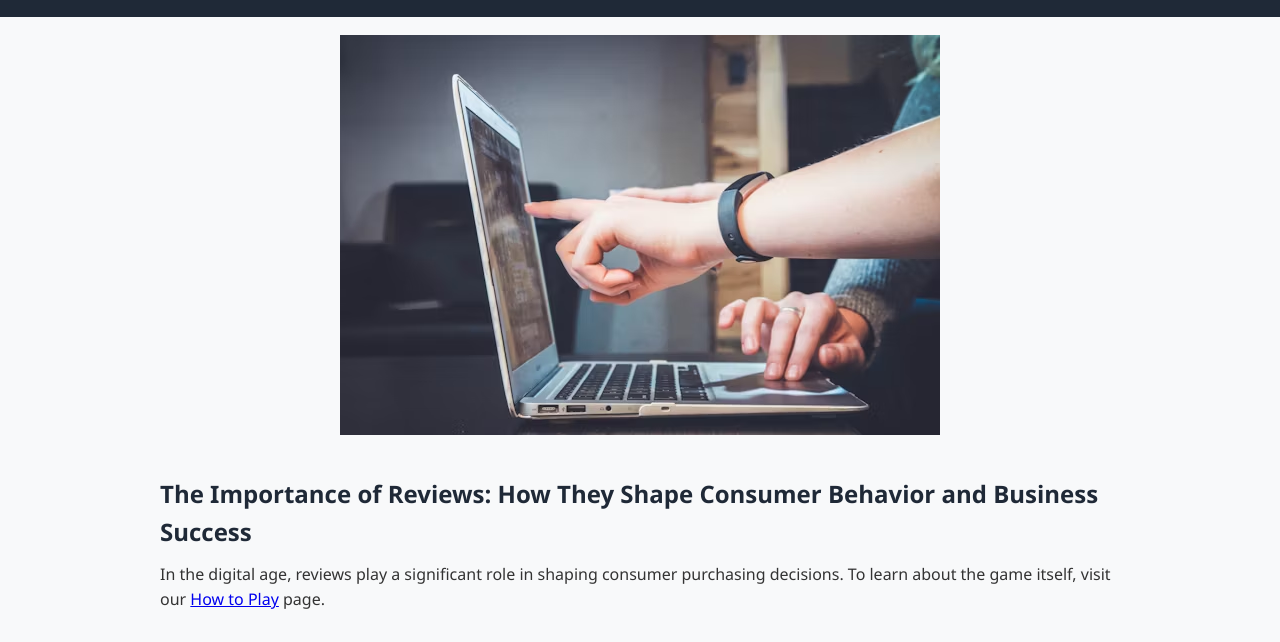
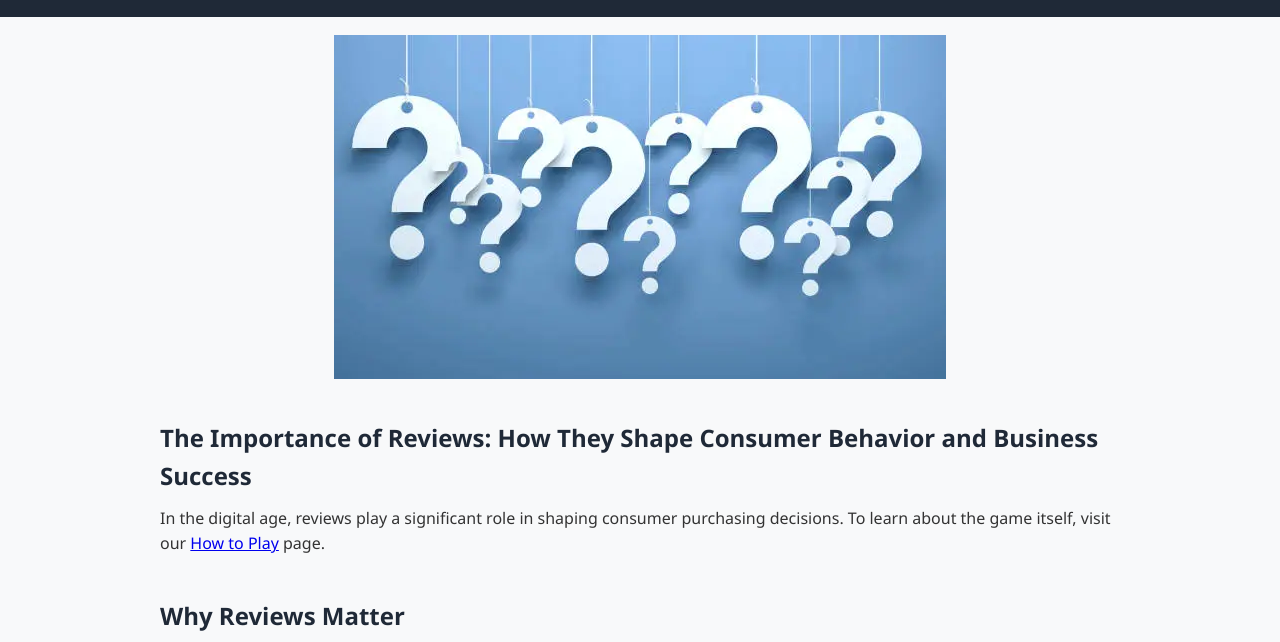
Before and after one commit to harwinderseo/harwinder-seo, a plain HTML site: page faq.html in a window 1280 px wide. Shown: the part 155-797 px from the top of the page. Drawn offline with Linux system fonts and the light colour scheme.

Commit message:
Add files via upload

```diff
--- a/faq.html
+++ b/faq.html
@@ -44,7 +44,7 @@
 
     <main class="content">
         <section>
-            <img src="images/reviews.avif" alt="Happy customers enjoying PepperPong with friends" />
+            <img src="images/faq.webp" alt="Happy customers enjoying PepperPong with friends" />
         </section>
 
         <section>
```
